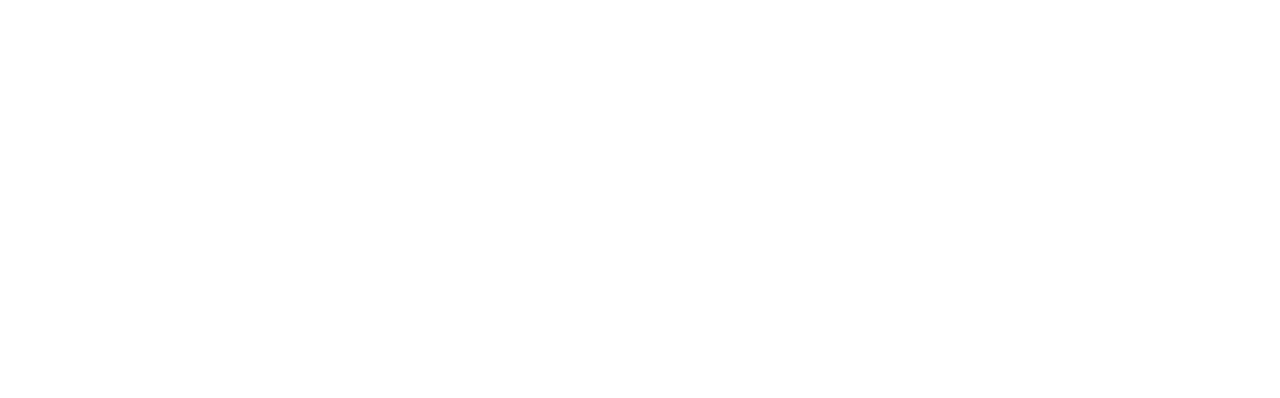
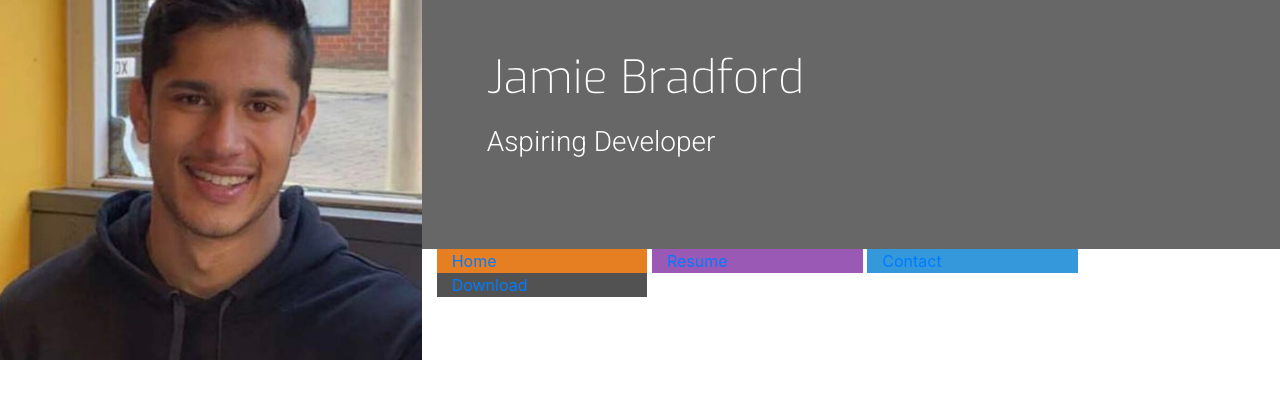
Before and after one commit to jamiebradford123/My-Resume, a plain HTML site: page index.html in a window 1280 px wide. Drawn offline with nearby package versions, Linux system fonts and the light colour scheme.

Commit message:
add style to nav bar

```diff
--- a/assets/css/style.css
+++ b/assets/css/style.css
@@ -0,0 +1,63 @@
+/* font-family: 'Exo', sans-serif;
+font-family: 'Roboto', sans-serif; */
+@import url('https://fonts.googleapis.com/css2?family=Exo:wght@200&family=Roboto:wght@300&display=swap');
+
+/* --------------------------------------- Colours */
+.bg-color-name-title{
+    background-color: #676767;
+}
+
+.ui-menu-color-home {
+    background-color: #e67e22;
+}
+
+.ui-menu-color-resume {
+    background-color: #9b59b6;
+}
+
+.ui-menu-color-contact {
+    background-color: #3498db;
+}
+
+.ui-menu-color-download {
+    background-color: #525252;
+}
+/* --------------------------------------- Heading */
+
+header {
+    margin:0;
+}
+
+.heading {
+    margin-left: 50px;
+}
+
+.logo{
+    background: url("../images/background-image.jpg");
+    background-position: center;
+    background-repeat: no-repeat;
+    background-size: cover;
+    min-height: 360px;
+    transition: all .5s ease-in-out;
+    -moz-transition: all .5s ease-in-out;
+    -webkit-transition: all .5s ease-in-out;
+}
+
+.name {
+    font-family: "Exo", sans-serif;
+    font-size: 46px;
+    margin-top: 50px;
+    color: #fff;
+}
+
+.title {
+    font-family: "Roboto", sans-serif;
+    font-size: 28px;
+    margin-top: 20px;
+    margin-bottom: 90px;
+    color: #fff;
+}
+
+.list-inline-item:not(:last-child) {
+    margin-right: 0;
+}
--- a/index.html
+++ b/index.html
@@ -11,10 +11,35 @@
 <body>
     <header>
         <div class="row">
-            <div class="col-md-4">
+            <a href="index.html" class="col-md-4 logo">
 
-            </div>
+            </a>
             <div class="col-md-8">
+                <div class="row bg-color-name-title">
+                    <div class="col heading">
+                        <h1 class="name">Jamie Bradford</h1>
+                        <h2 class="title">Aspiring Developer</h2>
+                    </div>
+                </div>
+                <div class="row">
+                    <div class="col">
+                        <ul id="nav" class="list-inline">
+                            <li class="col-6 col-sm-3 ui-menu-color-home list-inline-item">
+                                <a href="#"><span>Home</span></a>
+                            </li>
+                            <li class="col-6 col-sm-3 ui-menu-color-resume list-inline-item">
+                                <a href="#"><span>Resume</span></a>
+                            </li>
+                            <li class="col-6 col-sm-3 ui-menu-color-contact list-inline-item">
+                                <a href="#"><span>Contact</span></a>
+                            </li>
+                            <li class="col-6 col-sm-3 ui-menu-color-download list-inline-item">
+                                <a href="#"><span>Download</span></a>
+                            </li>
+                        </ul>
+
+                    </div>
+                </div>
 
             </div>
         </div>
```
Also changed, not shown: assets/images/background-image.jpg (added).
